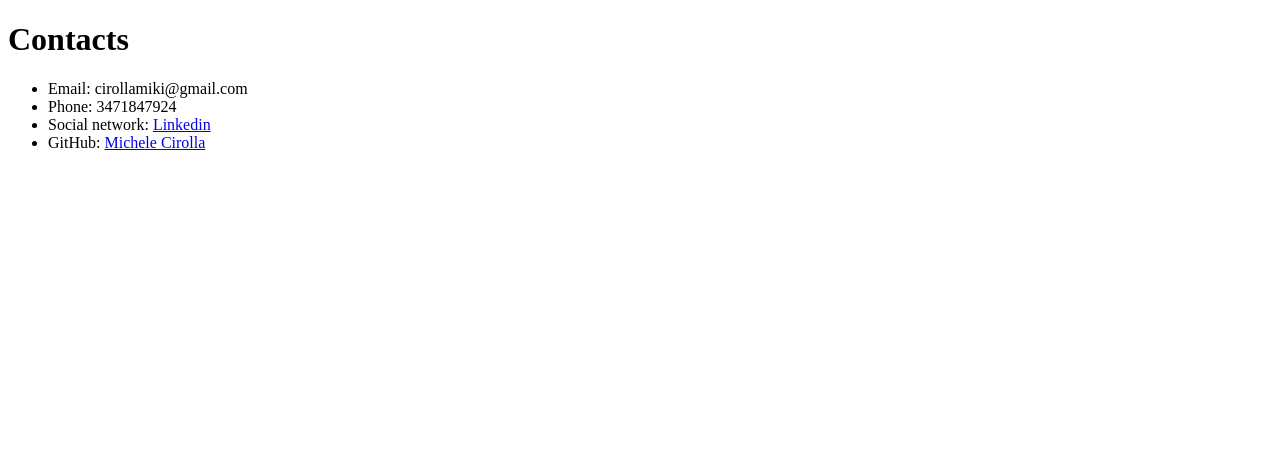
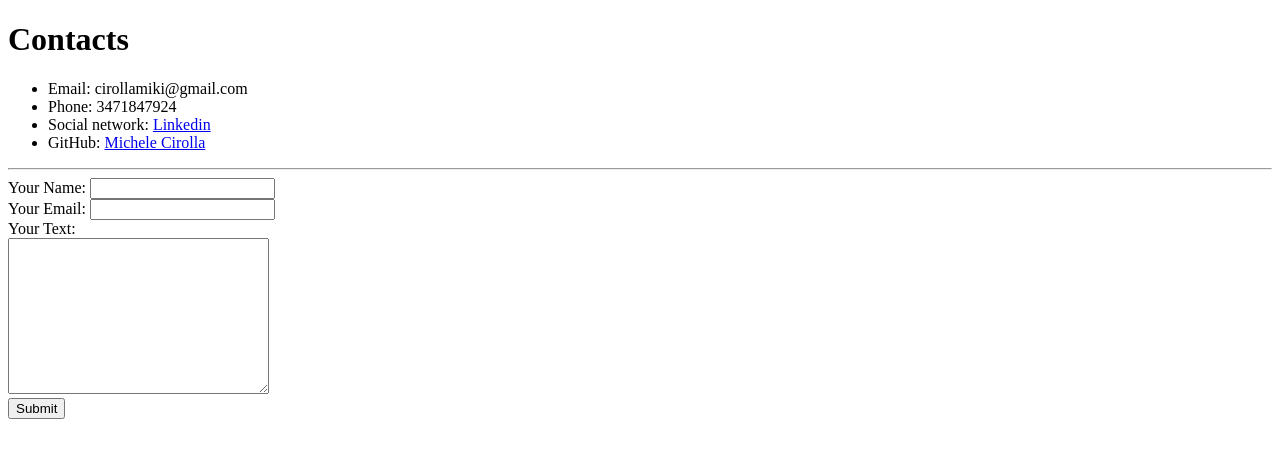
Before and after one commit to Mikiciro/CV, a plain HTML site: page contact-me.html in a window 1280 px wide. Drawn offline with Linux system fonts and the light colour scheme.

Commit message:
updated html

```diff
--- a/contact-me.html
+++ b/contact-me.html
@@ -13,6 +13,18 @@
         <li>Social network: <a href="https://www.linkedin.com/in/michele-cirolla-028904197/">Linkedin</a></li>
         <li>GitHub: <a href="https://github.com/Mikiciro">Michele Cirolla</a></li>
     </ul>
+    <hr>
+    <form action="mailto:cirollamiki@gmail.com" method="post" enctype="text/plain">
+        <label for="">Your Name:</label>
+        <input type="text" name="yourname" id=""> <br>
+        <label for="">Your Email:</label>
+        <input type="email" name="youremail" id=""> <br>
+        <label for="">Your Text:</label> <br>
+        <textarea name="yourtext" id="" cols="30" rows="10"></textarea> <br>
+        <input type="submit" value="Submit">
+
+
+    </form>
 
 
 </body>
```
